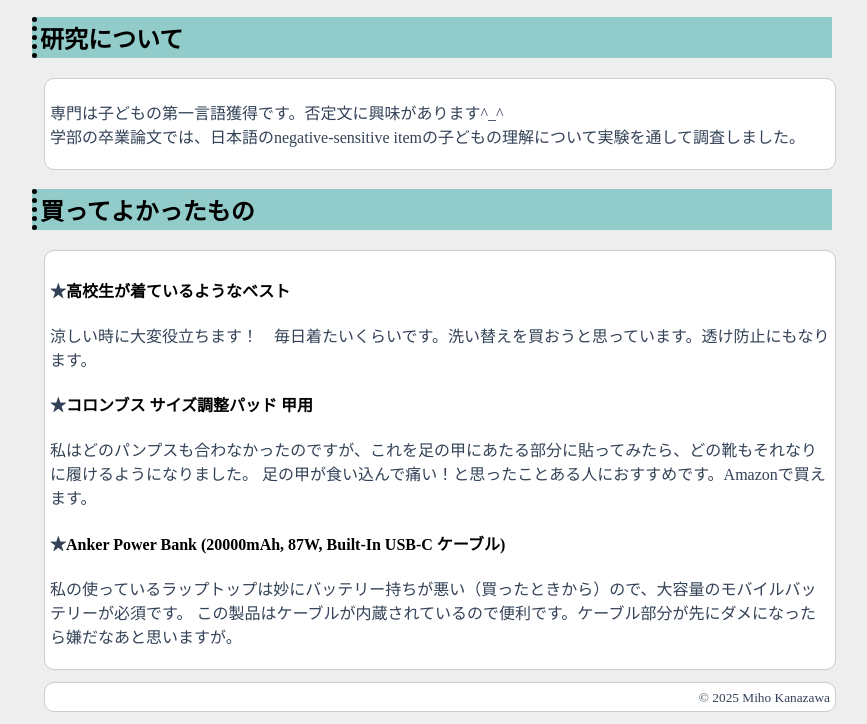
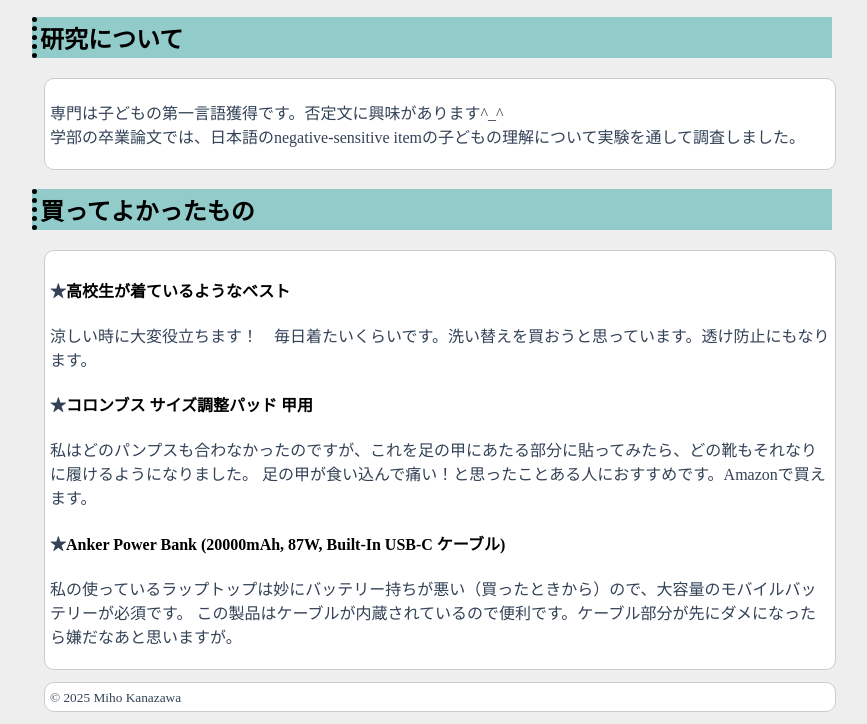
Before and after one commit to miho-kanazawa/miho-kanazawa.github.io, a plain HTML site: page index.html in a window 1280 px wide. Shown: the part 392-1116 px from the top of the page, without its empty margins (208-1075 px from the left). Drawn offline with Linux system fonts and the light colour scheme.

Commit message:
Update style.css

```diff
--- a/style.css
+++ b/style.css
@@ -18,9 +18,6 @@ div{
   border-radius: 10px;
 }
 
-.right {
-   text-align: right; /* 枠内のテキストを右寄せ */
-}
 
 th{padding: 5px;}
 td{padding: 5px;}
```
